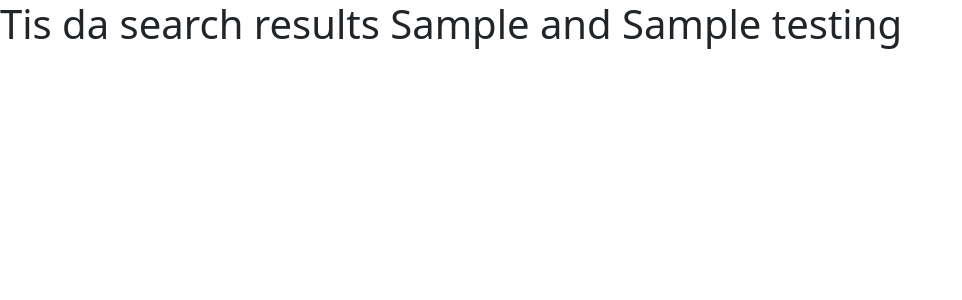
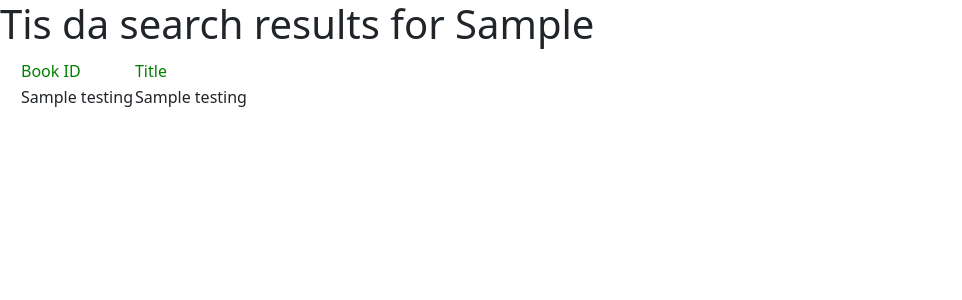
Before and after one commit to eltontay/PhenomenalLibrary, a Flask app: template templates/results.html in a window 1280 px wide. Shown: the top 300 px of the page, without its empty margins (0-962 px from the left). Run offline with Flask 2, Linux system fonts and the light colour scheme; the template is opened without the code that fills it: most values are stand-ins (such as "Sample title", 1, 10 or a date in 2020).

Commit message:
trynna do the for loop now

```diff
--- a/app.py
+++ b/app.py
@@ -95,6 +95,8 @@ def results():
                 }
             }
         }])
+    for results in testing:
+        print(results['title'])
     return render_template('results.html', bookSearch=bookSearch, testing=testing)
 
 
--- a/templates/results.html
+++ b/templates/results.html
@@ -1,5 +1,25 @@
 {% extends "base.html" %} {% block content %}
 
-<h1>Tis da search results {{bookSearch}} and {{testing}}</h1>
+<h1>Tis da search results for {{bookSearch}}</h1>
+<table style="margin-left: 20px">
+  <!-- Table headers -->
+  <th>
+    <tr style="color: green">
+      <td>Book ID</td>
+      <td>Title</td>
+    </tr>
+  </th>
+
+  <!-- For loop logic of jinja template -->
+  {%for i in testing%}
+
+  <!-- table rows -->
+  <tr>
+    <td>{{i}}</td>
+    <td>{{i}}</td>
+
+    {%endfor%}
+  </tr>
+</table>
 
 {% endblock %}
```
